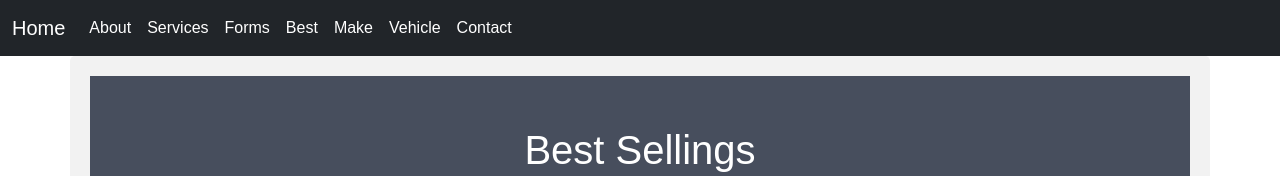
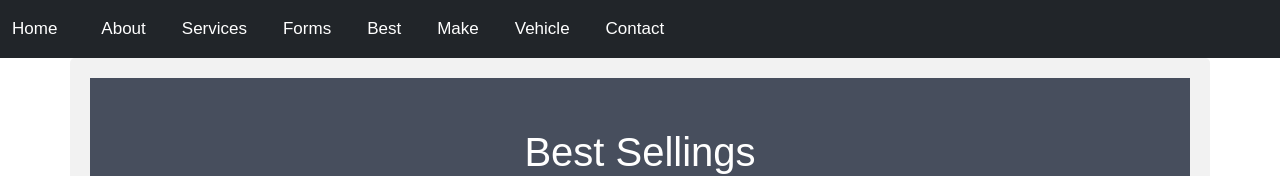
Before and after one commit to SyedJawad125/React-with-Django, a React (Create React App) app: page /best in a window 1280 px wide. Shown: the top 176 px of the page. Built offline with nearby package versions, Linux system fonts and the light colour scheme.

Commit message:
10th Changes

```diff
--- a/src/App.css
+++ b/src/App.css
@@ -142,3 +142,38 @@ input[type=submit]:hover {
   background-color: #f2f2f2;
   padding: 20px;
 }
+
+
+
+
+/* Navbar */
+
+
+
+
+
+.navbar a {
+  color: #c07171;
+  text-decoration: none;
+  font-size: 17px;
+  font-weight: normal;
+}
+
+.navbar a:hover {
+  color: rgb(66, 151, 179);
+}
+
+.navbar .container-fluid {
+  display: flex;
+  justify-content: space-between;
+  align-items: center;
+  height: 100%;
+}
+
+.navbar ul {
+  display: flex;
+}
+
+.navbar ul li {
+  margin-left: 20px;
+}
```
